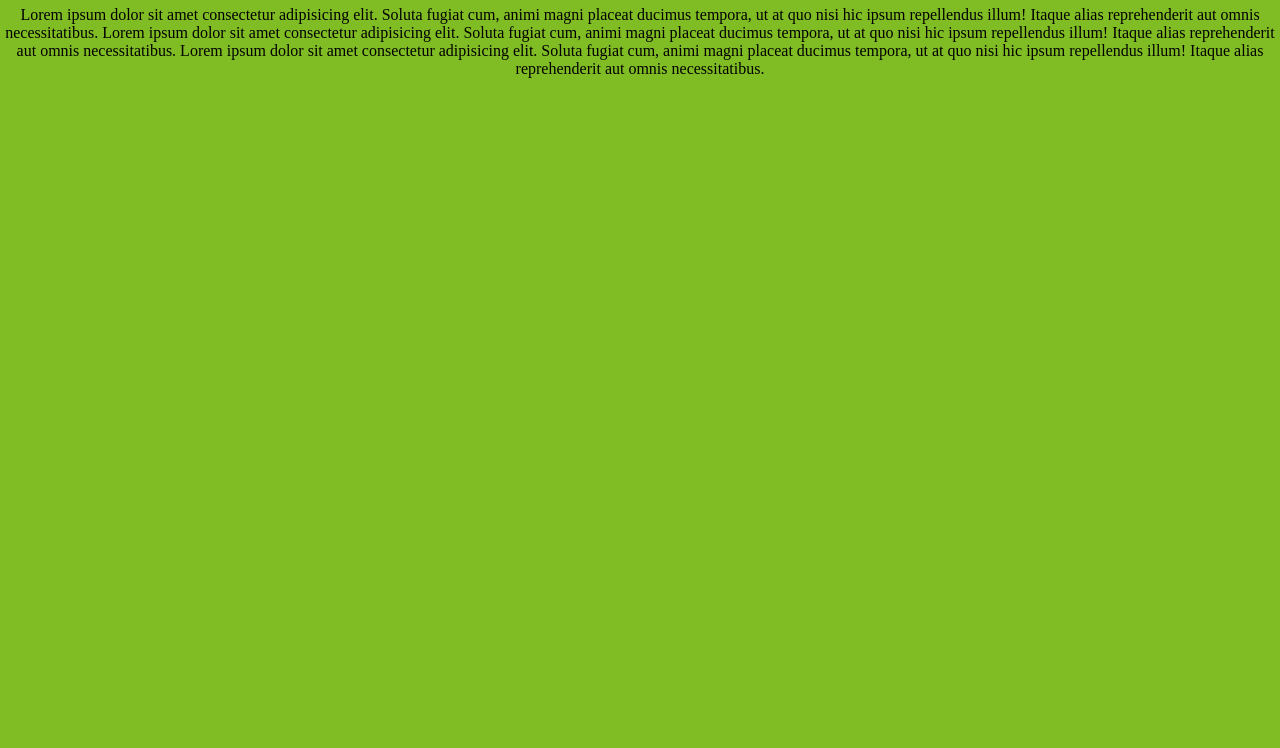
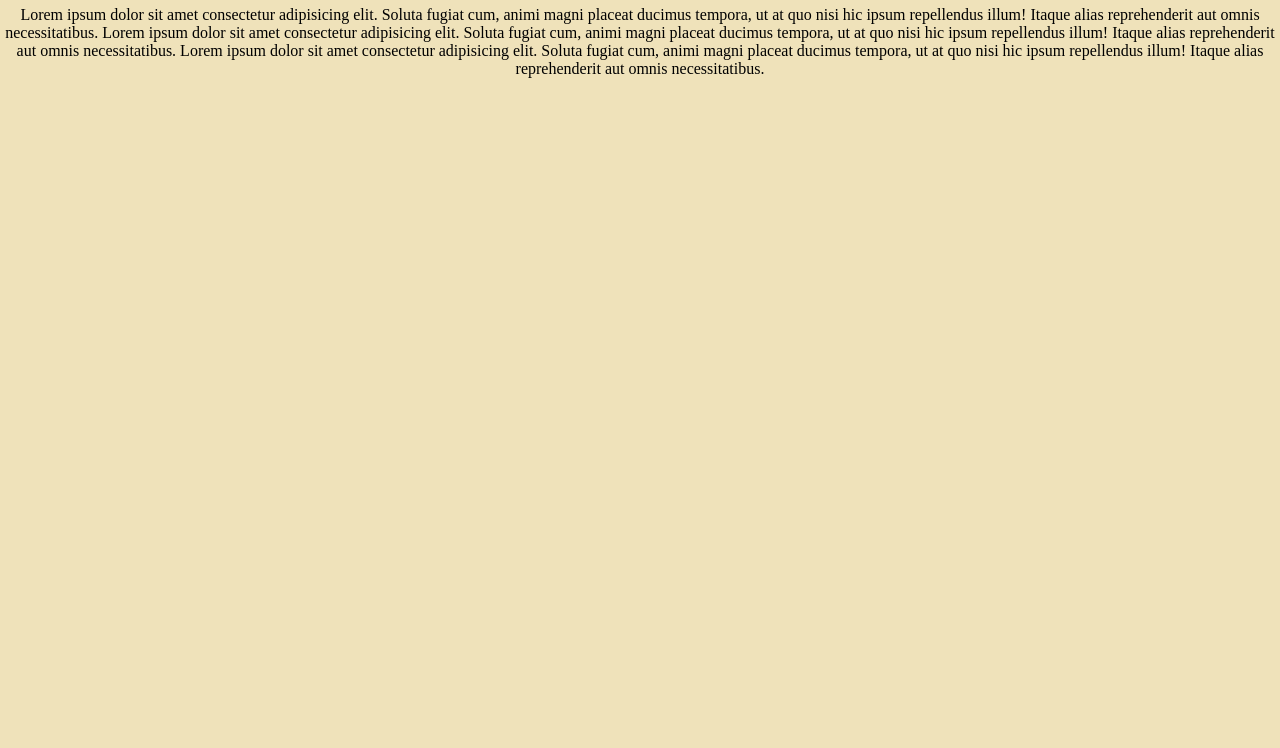
Before and after one commit to madhav-rajk/madhav-rajk.github.io, a plain HTML site: page index.html in a window 1280 px wide. Shown: the part 52-800 px from the top of the page. Drawn offline with Linux system fonts and the light colour scheme.

Commit message:
color of website

```diff
--- a/styles.css
+++ b/styles.css
@@ -1,5 +1,5 @@
 body {
   margin: 0;
-  background: rgb(128, 189, 37);
+  background: #efe2ba;
   text-align: center;
 }
```
